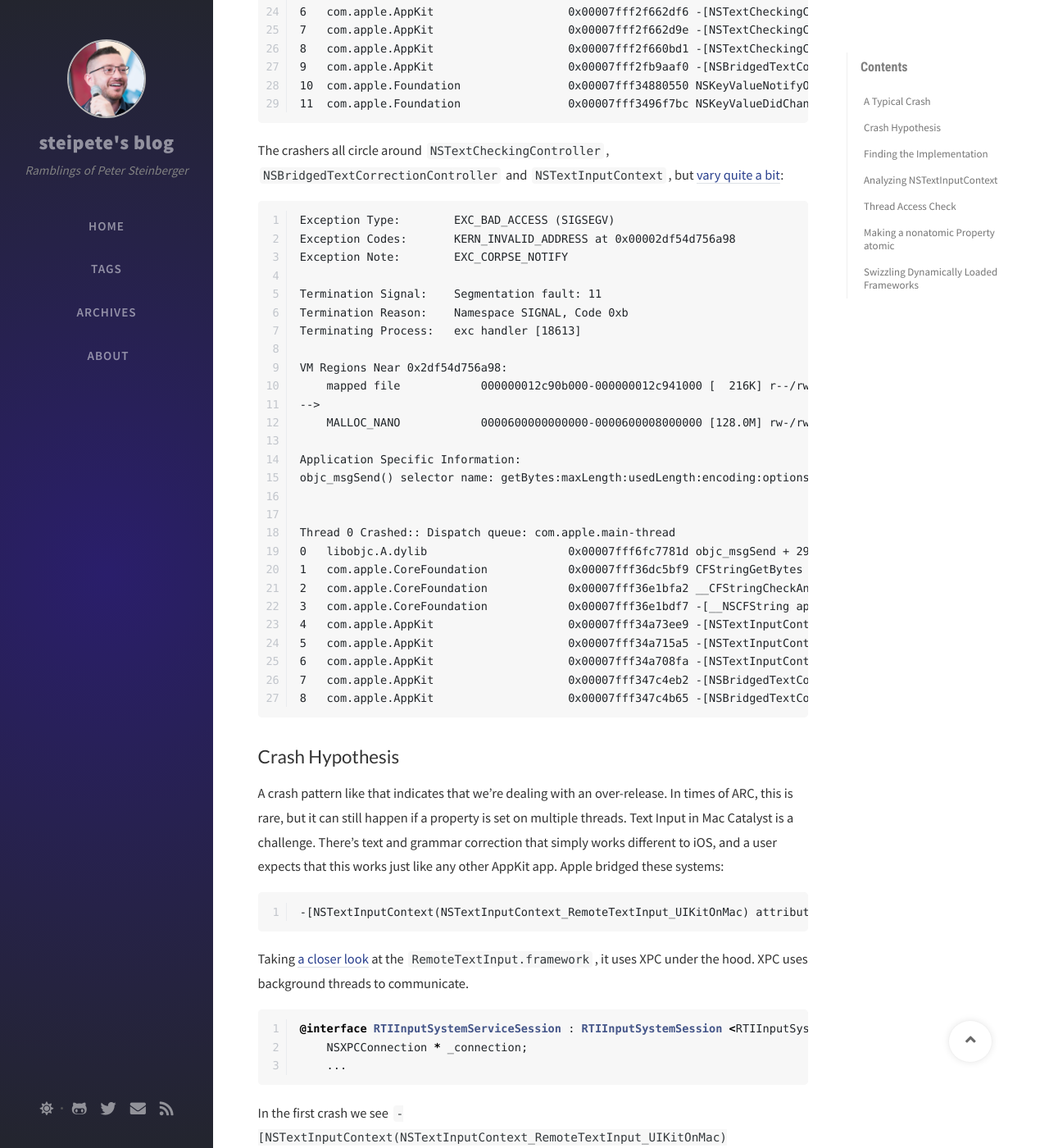
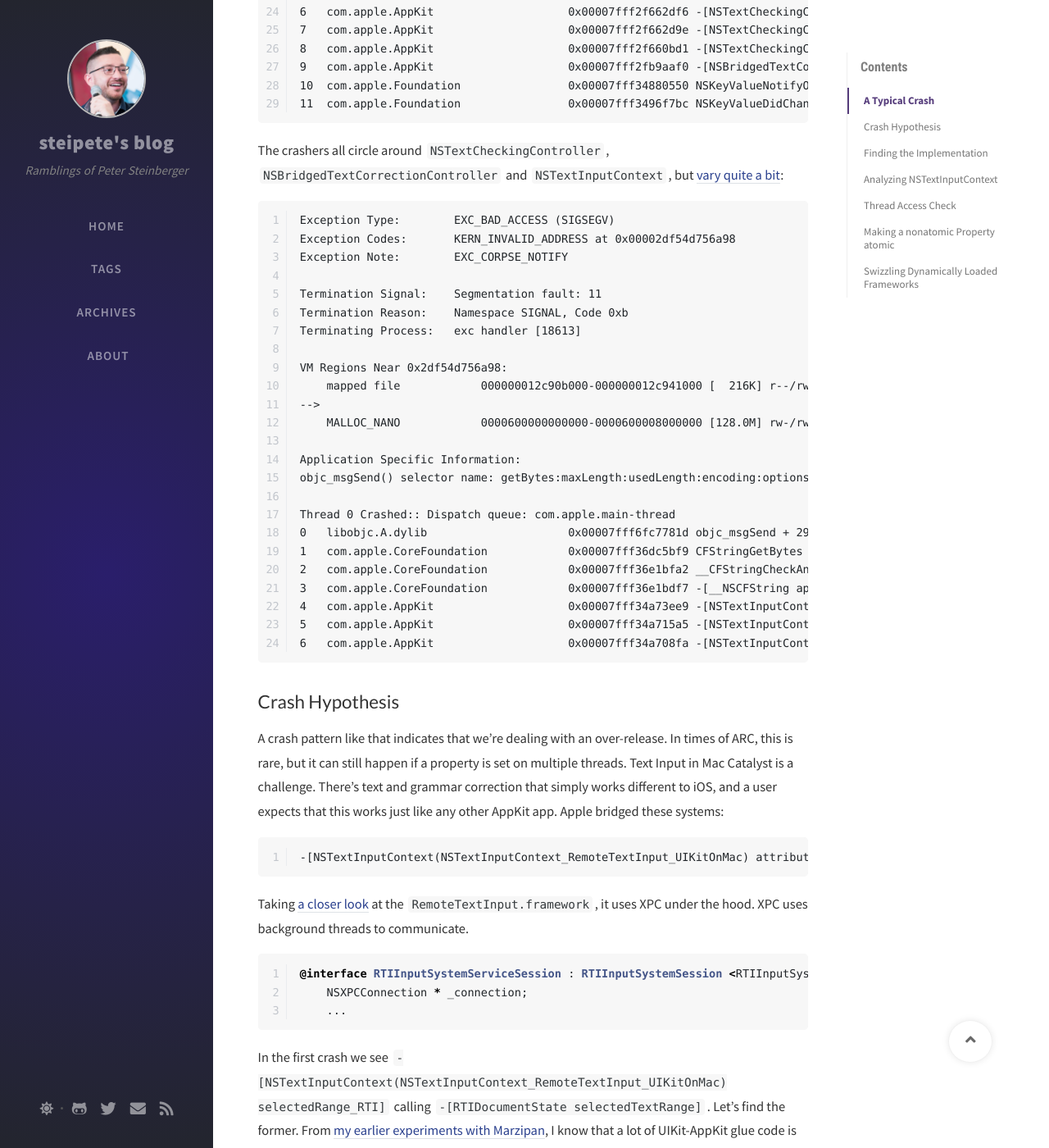
Before and after one commit to steipete/steipete.com, a Jekyll site: the page built from _posts/2020-05-30-mac-catalyst-crash-hunt.md, in a window 1280 px wide and 1400 px high, scrolled down 963 px. Shown: the whole window at 82% size. Built offline with Jekyll 4.4.1, drawn with Linux system fonts in a browser that asks for light colours; nearby versions of some CDN libraries; comment, search, counter and statistics services are not loaded.

Commit message:
try to prevent crashing

````diff
--- a/_posts/2020-05-30-mac-catalyst-crash-hunt.md
+++ b/_posts/2020-05-30-mac-catalyst-crash-hunt.md
@@ -67,7 +67,6 @@ VM Regions Near 0x2df54d756a98:
 Application Specific Information:
 objc_msgSend() selector name: getBytes:maxLength:usedLength:encoding:options:range:remainingRange:
 
-
 Thread 0 Crashed:: Dispatch queue: com.apple.main-thread
 0   libobjc.A.dylib               	0x00007fff6fc7781d objc_msgSend + 29
 1   com.apple.CoreFoundation      	0x00007fff36dc5bf9 CFStringGetBytes + 753
@@ -76,8 +75,6 @@ Thread 0 Crashed:: Dispatch queue: com.apple.main-thread
 4   com.apple.AppKit              	0x00007fff34a73ee9 -[NSTextInputContext(NSTextInputContext_RemoteTextInput_UIKitOnMac) attributedString_RTI] + 330
 5   com.apple.AppKit              	0x00007fff34a715a5 -[NSTextInputContext(NSInputContext_WithCompletion) attributedStringWithCompletionHandler:] + 50
 6   com.apple.AppKit              	0x00007fff34a708fa -[NSTextInputContext attributedString] + 146
-7   com.apple.AppKit              	0x00007fff347c4eb2 -[NSBridgedTextCorrectionController string] + 22
-8   com.apple.AppKit              	0x00007fff347c4b65 -[NSBridgedTextCorrectionController adjustAnnotationStringLength] + 34
 ```
 
 ## Crash Hypothesis
````
